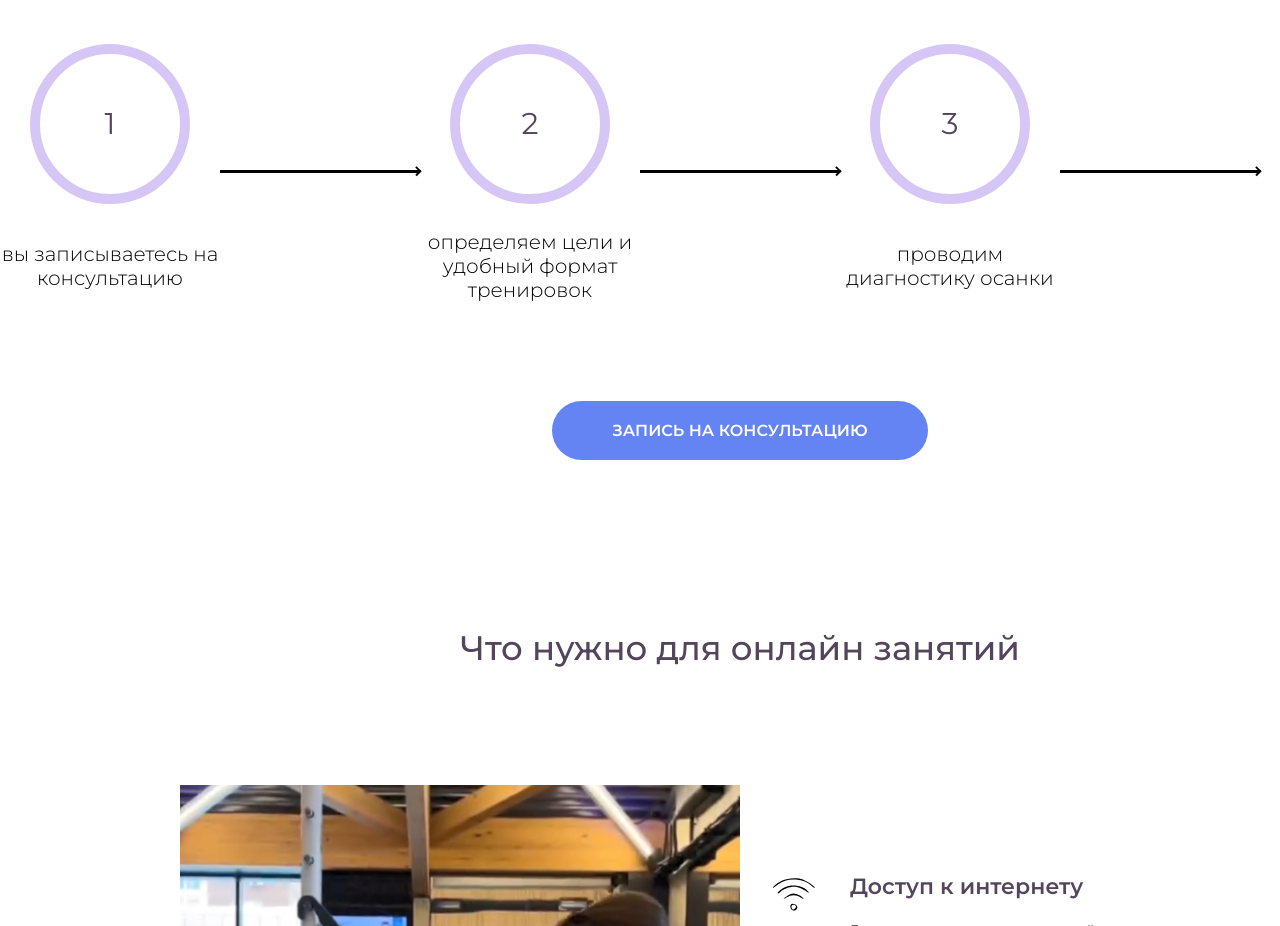
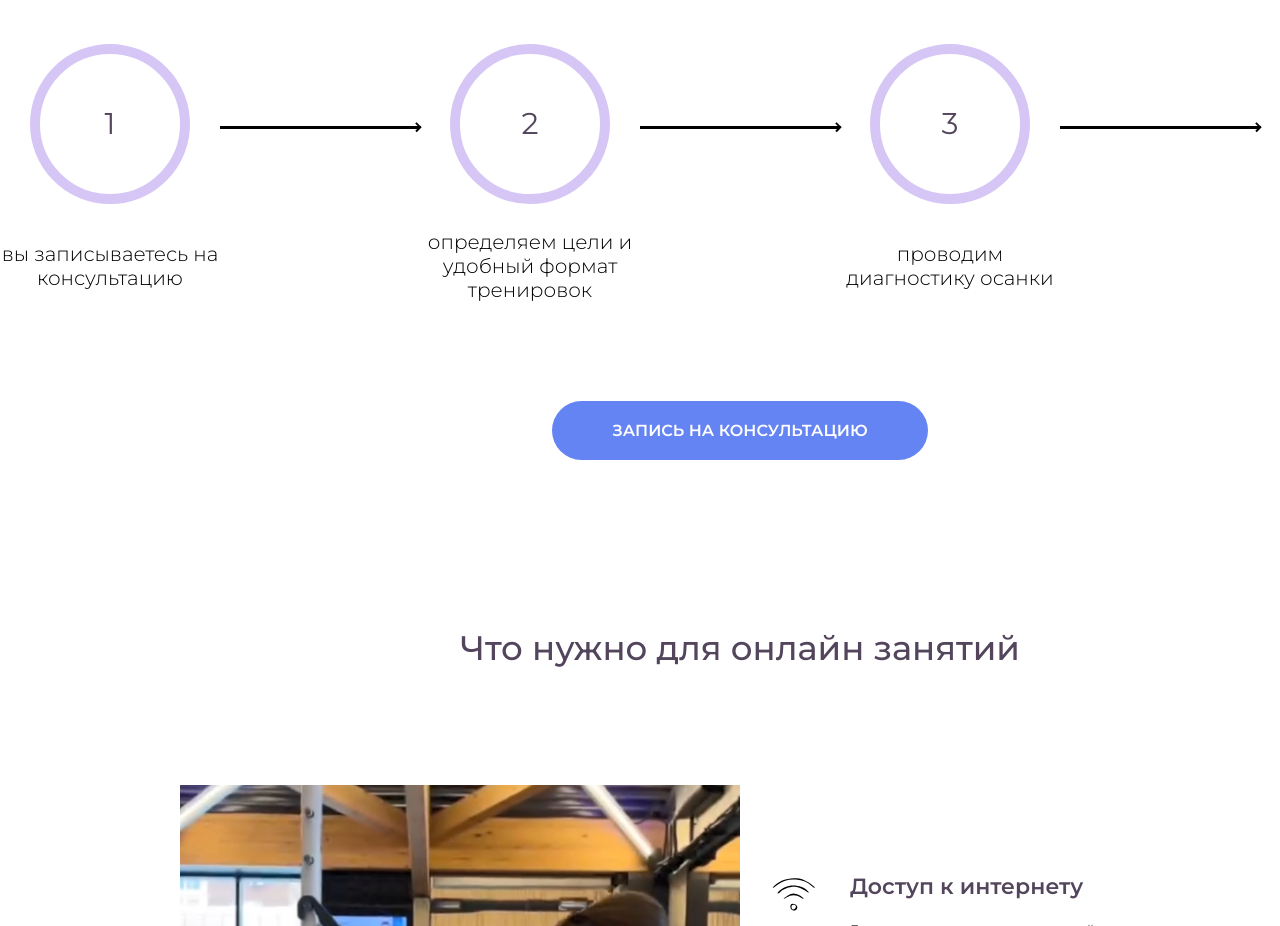
Before and after one commit to LFemina/ITGIRLS_teamproject2, a website: page index.html in a window 1280 px wide. Shown: the part 2100-3026 px from the top of the page. Drawn offline with nearby package versions, Linux system fonts and the light colour scheme; files that its build step writes are made by us from their sources.

Commit message:
add align-self and top to arrow

```diff
--- a/assets/sass/4fourth-section.sass
+++ b/assets/sass/4fourth-section.sass
@@ -154,9 +154,10 @@
         margin-top: 16px
 
     .arrow
+        align-self: start
         transform: rotate(0deg)
         position: relative
-        top: 0
+        top: 105px
         width: 200px
         height: 3px
         background-color: #000000
```
